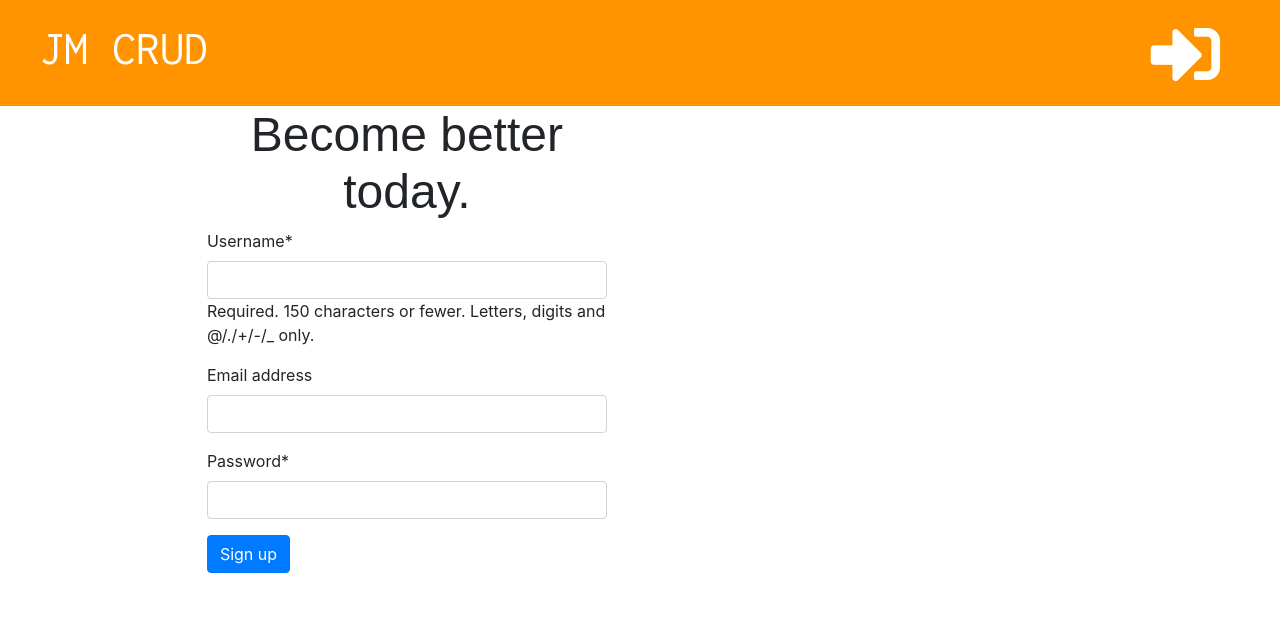
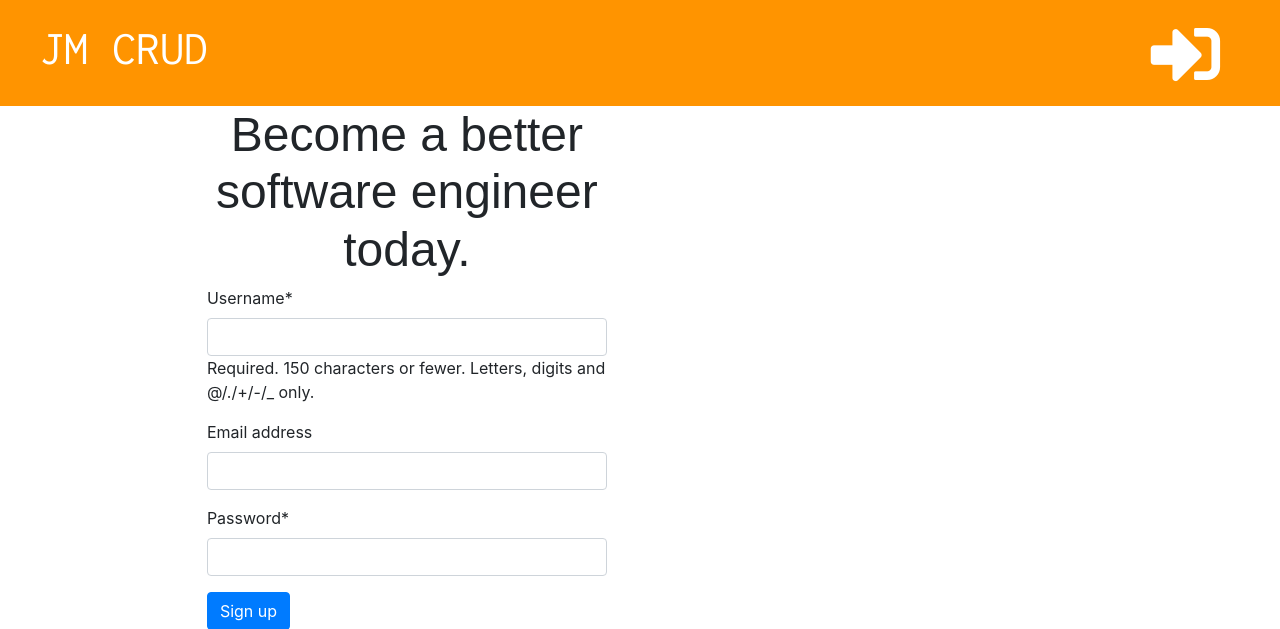
Before and after one commit to JoniMop/my_django_site, a Django app: page /signup/ in a window 1280 px wide. Shown: the top 629 px of the page. Run offline with Django 3.2, Linux system fonts and the light colour scheme; some libraries are stand-ins or nearby versions.

Commit message:
Add signup link on login page

```diff
--- a/blog/templates/blog/signup.html
+++ b/blog/templates/blog/signup.html
@@ -6,7 +6,7 @@
 
 {% block content %}
   <div class="panel panel-default" style="width: 400px; margin: 0 auto;">
-      <h3 style="text-align: center; font-family: sans-serif">Become better today.</h3>
+      <h3 style="text-align: center; font-family: sans-serif">Become a better software engineer today.</h3>
       <div class="panel-body">
         {% crispy form %}
       </div>
--- a/blog/templates/registration/login.html
+++ b/blog/templates/registration/login.html
@@ -9,4 +9,5 @@
     {{ form.as_p }}
   <button type="submit" class="btn btn-primary">Login</button>
   </form>
+  <p> Don't have an account? <a href="{% url 'signup' %}">Sign Up Here</a></p>
 {% endblock %}
```
Also changed, not shown: db.sqlite3.
